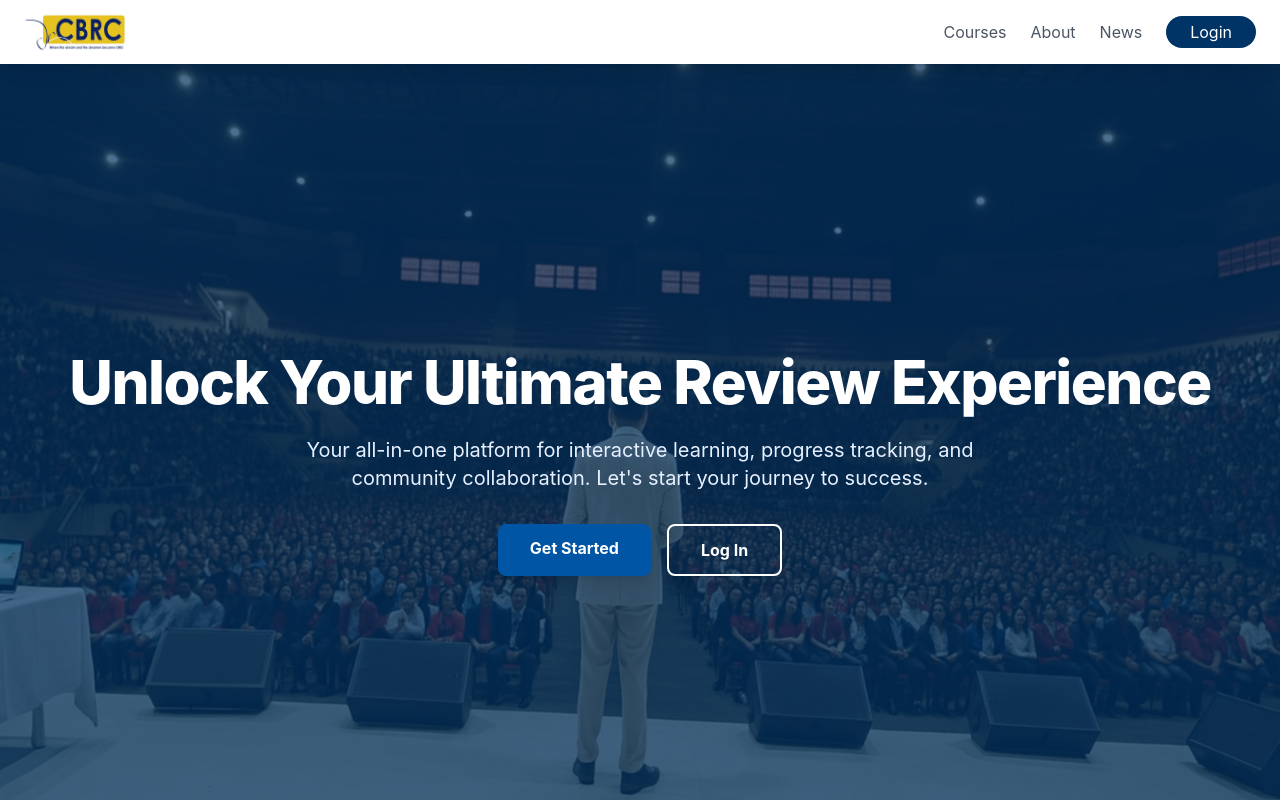
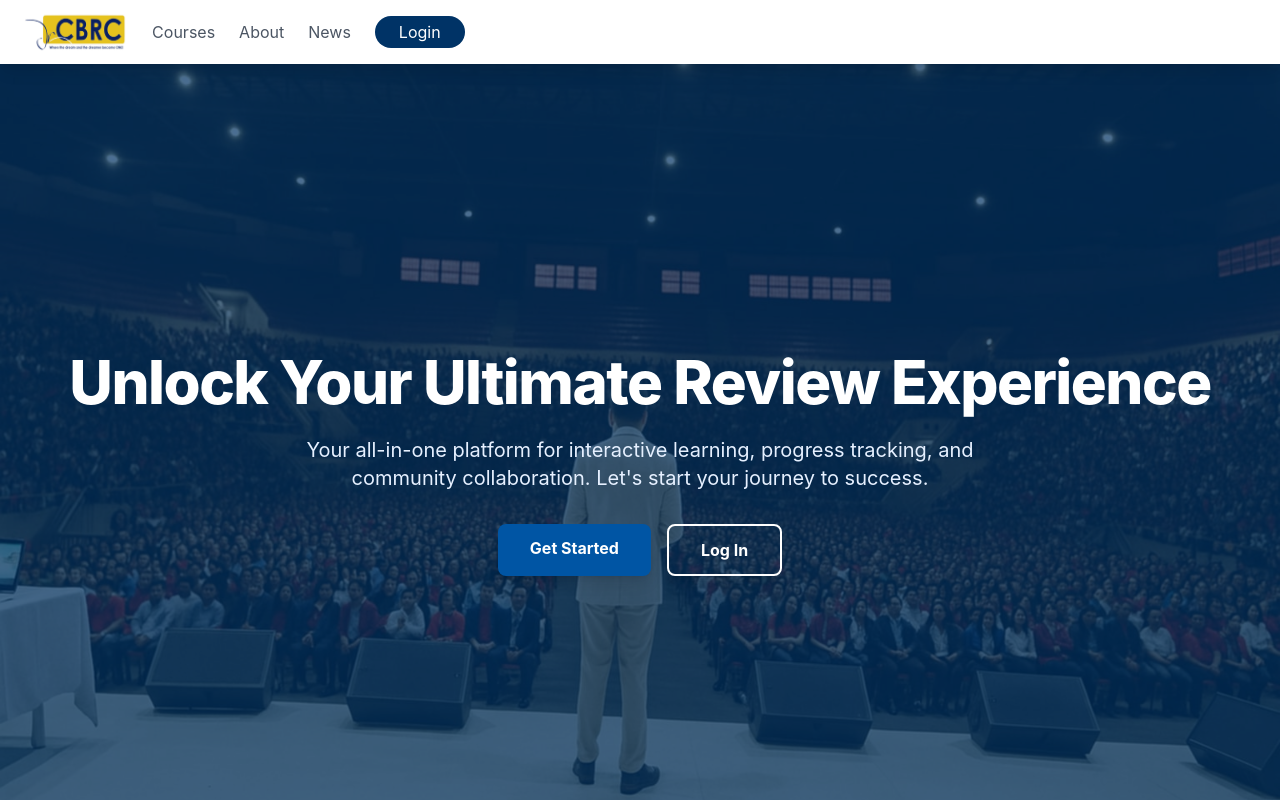
Before and after one commit to Mao07077/Final-CBRC, a React (Vite) app: page / in a window 1280 px wide. Shown: the top 800 px of the page. Built offline with nearby package versions, Linux system fonts and the light colour scheme; no server answers; what @react-pdf/renderer would draw is missing.

Commit message:
Update Navbar.jsx

```diff
--- a/src/components/layout/Navbar.jsx
+++ b/src/components/layout/Navbar.jsx
@@ -42,9 +42,9 @@ const Navbar = () => {
 
   return (
     <nav className="bg-white shadow-lg sticky top-0 z-50">
-      <div className="container mx-auto px-6 py-3">
-        <div className="flex items-center justify-start">
-          <div className="flex-shrink-0">
+      <div className="px-6 py-3">
+        <div className="flex items-center">
+          <div className="flex-shrink-0 mr-6">
             <RouterLink to="/" className="flex items-center">
               <img src="/cbrc_logo.png" alt="CBRCS Logo" className="h-10 w-auto max-w-[160px] object-contain" />
             </RouterLink>
@@ -53,7 +53,7 @@ const Navbar = () => {
           {!isAuthenticated && (
             <>
               {/* Desktop Menu */}
-              <div className="hidden md:flex items-center space-x-6 ml-auto">
+              <div className="hidden md:flex items-center space-x-6 flex-grow">
                 {renderNavLinks()}
                 <RouterLink to="/login" className="py-1 px-6 bg-primary-dark text-white rounded-full hover:bg-accent-medium transition duration-300">Login</RouterLink>
               </div>
```
